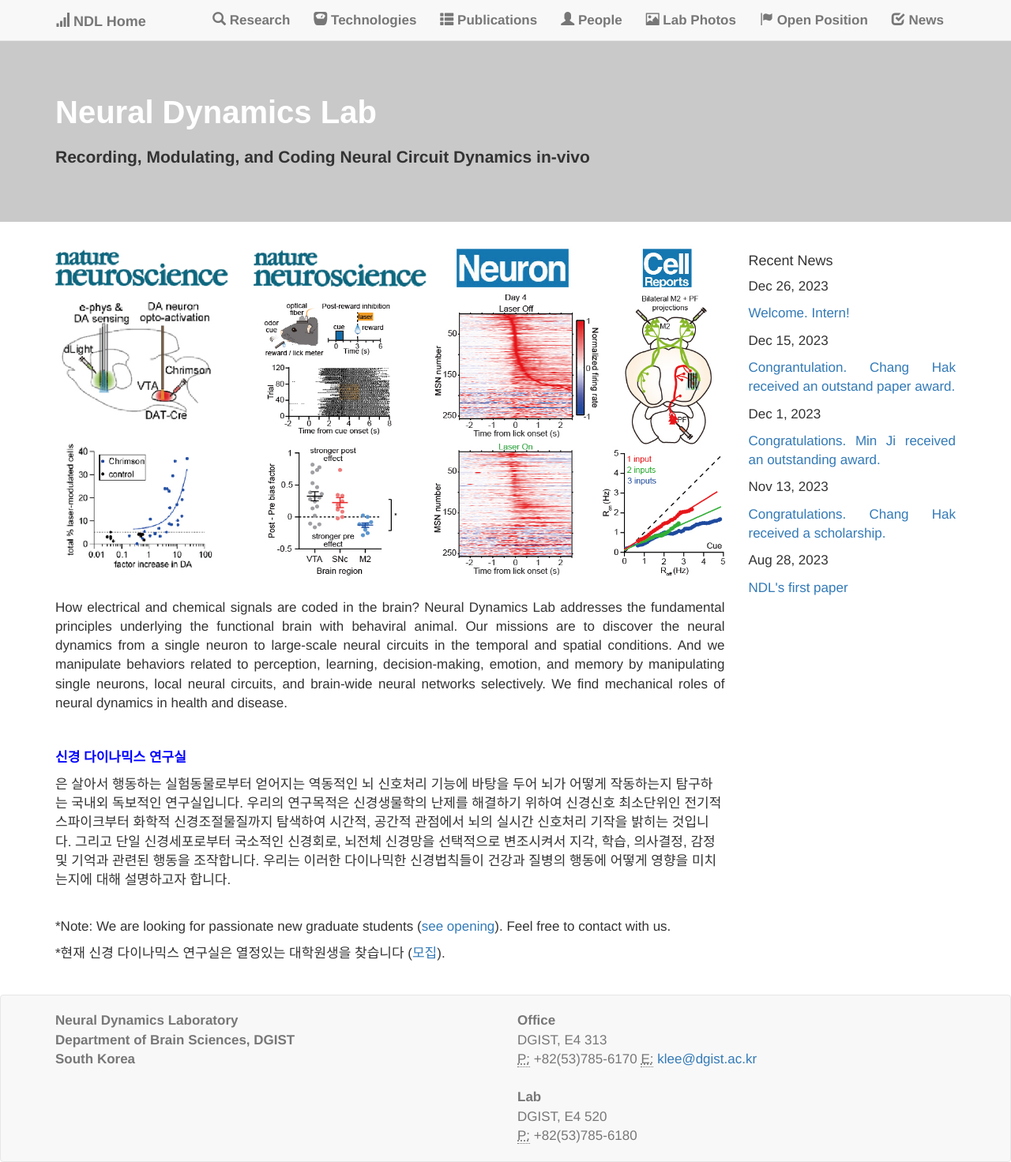
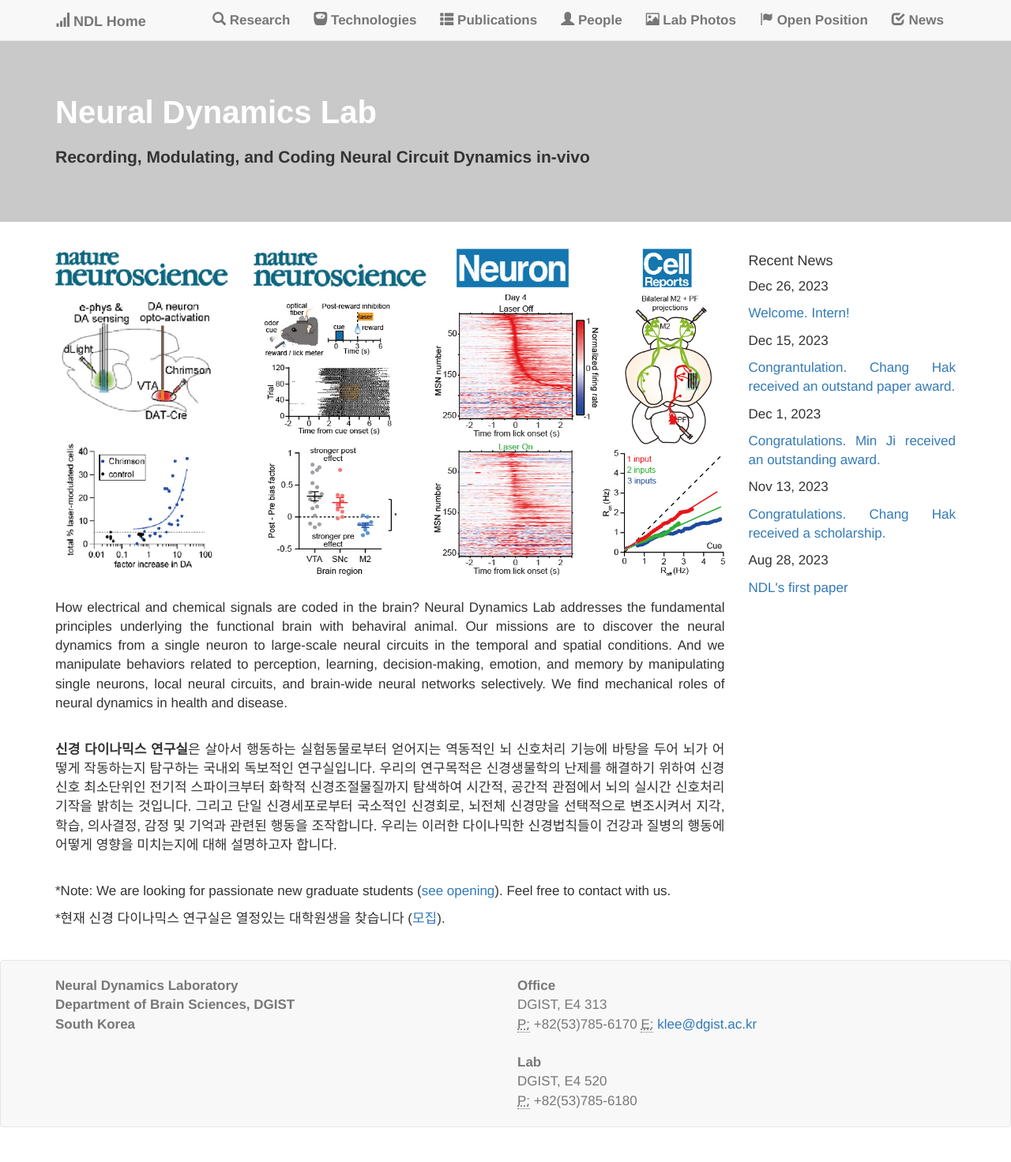
Before and after one commit to kleelab/kleelab.github.io, a Jekyll site: the page built from index.html, in a window 1280 px wide. Shown: the whole page at 79% size. Built offline with Jekyll 4.4.1, drawn with Linux system fonts in a browser that asks for light colours; nearby versions of some CDN libraries; a style sheet for code colours, icons or effects is not loaded; after the commit the page ends 1428 px from its top, so only the background shows below that.

Commit message:
Update index.html

```diff
--- a/index.html
+++ b/index.html
@@ -16,7 +16,7 @@ layout: home
 <br>
 <p>How electrical and chemical signals are coded in the brain?  Neural Dynamics Lab addresses the fundamental principles underlying the functional brain with behaviral animal. Our missions are to discover the neural dynamics from a single neuron to large-scale neural circuits in the temporal and spatial conditions. And we manipulate behaviors related to perception, learning, decision-making, emotion, and memory by manipulating single neurons, local neural circuits, and brain-wide neural networks selectively. We find mechanical roles of neural dynamics in health and disease.</p>
 <br>
-<p><p style="color:blue;"><b>신경 다이나믹스 연구실</b></p>은 살아서 행동하는 실험동물로부터 얻어지는 역동적인 뇌 신호처리 기능에 바탕을 두어 뇌가 어떻게 작동하는지 탐구하는 국내외 독보적인 연구실입니다. 우리의 연구목적은 신경생물학의 난제를 해결하기 위하여 신경신호 최소단위인 전기적 스파이크부터 화학적 신경조절물질까지 탐색하여 시간적, 공간적 관점에서 뇌의 실시간 신호처리 기작을 밝히는 것입니다. 그리고 단일 신경세포로부터 국소적인 신경회로, 뇌전체 신경망을 선택적으로 변조시켜서 지각, 학습, 의사결정, 감정 및 기억과 관련된 행동을 조작합니다. 우리는 이러한 다이나믹한 신경법칙들이 건강과 질병의 행동에 어떻게 영향을 미치는지에 대해 설명하고자 합니다. </p>
+<p><b>신경 다이나믹스 연구실</b>은 살아서 행동하는 실험동물로부터 얻어지는 역동적인 뇌 신호처리 기능에 바탕을 두어 뇌가 어떻게 작동하는지 탐구하는 국내외 독보적인 연구실입니다. 우리의 연구목적은 신경생물학의 난제를 해결하기 위하여 신경신호 최소단위인 전기적 스파이크부터 화학적 신경조절물질까지 탐색하여 시간적, 공간적 관점에서 뇌의 실시간 신호처리 기작을 밝히는 것입니다. 그리고 단일 신경세포로부터 국소적인 신경회로, 뇌전체 신경망을 선택적으로 변조시켜서 지각, 학습, 의사결정, 감정 및 기억과 관련된 행동을 조작합니다. 우리는 이러한 다이나믹한 신경법칙들이 건강과 질병의 행동에 어떻게 영향을 미치는지에 대해 설명하고자 합니다. </p>
 <br>
 <p>*Note: We are  looking for passionate new graduate students (<a href="{{ site.url }}{{ site.baseurl }}/joinus">see opening</a>). Feel free to contact with us. </p>
 <p>*현재 신경 다이나믹스 연구실은 열정있는 대학원생을 찾습니다 (<a href="{{ site.url }}{{ site.baseurl }}/joinusK">모집</a>).</p>
```
